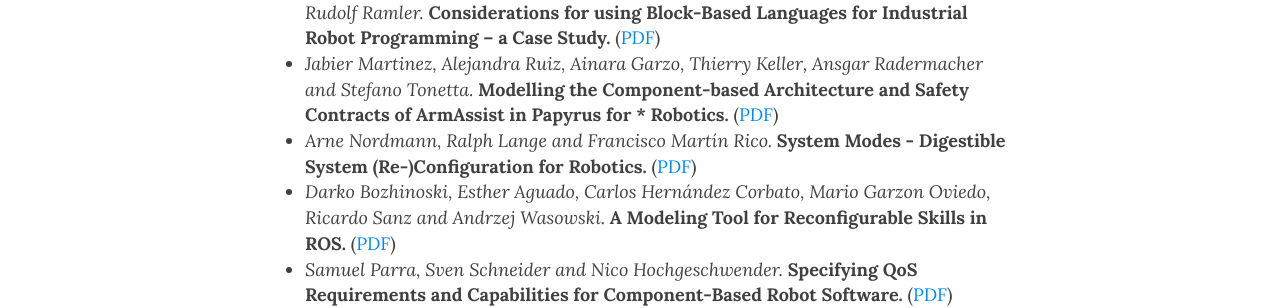
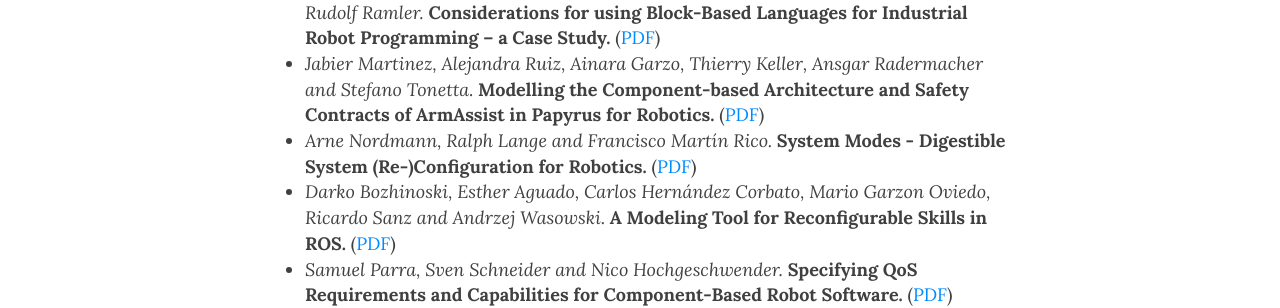
Before and after one commit to rose-workshops/rose-workshops.github.io, a Jekyll site: the page built from publications.md, in a window 1280 px wide and 900 px high, scrolled down 386 px. Shown: the part 182-490 px from the top of the window. Built offline with Jekyll 4.4.1, drawn with Linux system fonts in a browser that asks for light colours; nearby versions of some CDN libraries.

Commit message:
Fix typo in the title of a preprint

```diff
--- a/publications.md
+++ b/publications.md
@@ -10,7 +10,7 @@ This page presents all paper accepted in every RoSE workshop so far.
 
 * _Jabier Martinez, Alejandra Ruiz, Ansgar Radermacher and Stefano Tonetta._ **Assumptions and Guarantees for Composable Models in Papyrus for Robotics.** ([PDF](/files/rose2021/papers/rose2021_1.pdf))
 * _Christoph Mayr-Dorn, Mario Winterer, Christian Salomon, Doris Hohensinger and Rudolf Ramler._ **Considerations for using Block-Based Languages for Industrial Robot Programming -- a Case Study.** ([PDF](/files/rose2021/papers/rose2021_2.pdf))
-* _Jabier Martinez, Alejandra Ruiz, Ainara Garzo, Thierry Keller, Ansgar Radermacher and Stefano Tonetta._ **Modelling the Component-based Architecture and Safety Contracts of ArmAssist in Papyrus for * Robotics.** ([PDF](/files/rose2021/papers/rose2021_3.pdf))
+* _Jabier Martinez, Alejandra Ruiz, Ainara Garzo, Thierry Keller, Ansgar Radermacher and Stefano Tonetta._ **Modelling the Component-based Architecture and Safety Contracts of ArmAssist in Papyrus for Robotics.** ([PDF](/files/rose2021/papers/rose2021_3.pdf))
 * _Arne Nordmann, Ralph Lange and Francisco Martín Rico._ **System Modes - Digestible System (Re-)Configuration for Robotics.** ([PDF](/files/rose2021/papers/rose2021_4.pdf))
 * _Darko Bozhinoski, Esther Aguado, Carlos Hernández Corbato, Mario Garzon Oviedo, Ricardo Sanz and Andrzej Wasowski._ **A Modeling Tool for Reconfigurable Skills in ROS.** ([PDF](/files/rose2021/papers/rose2021_5.pdf))
 * _Samuel Parra, Sven Schneider and Nico Hochgeschwender._ **Specifying QoS Requirements and Capabilities for Component-Based Robot Software.** ([PDF](/files/rose2021/papers/rose2021_6.pdf))
```
